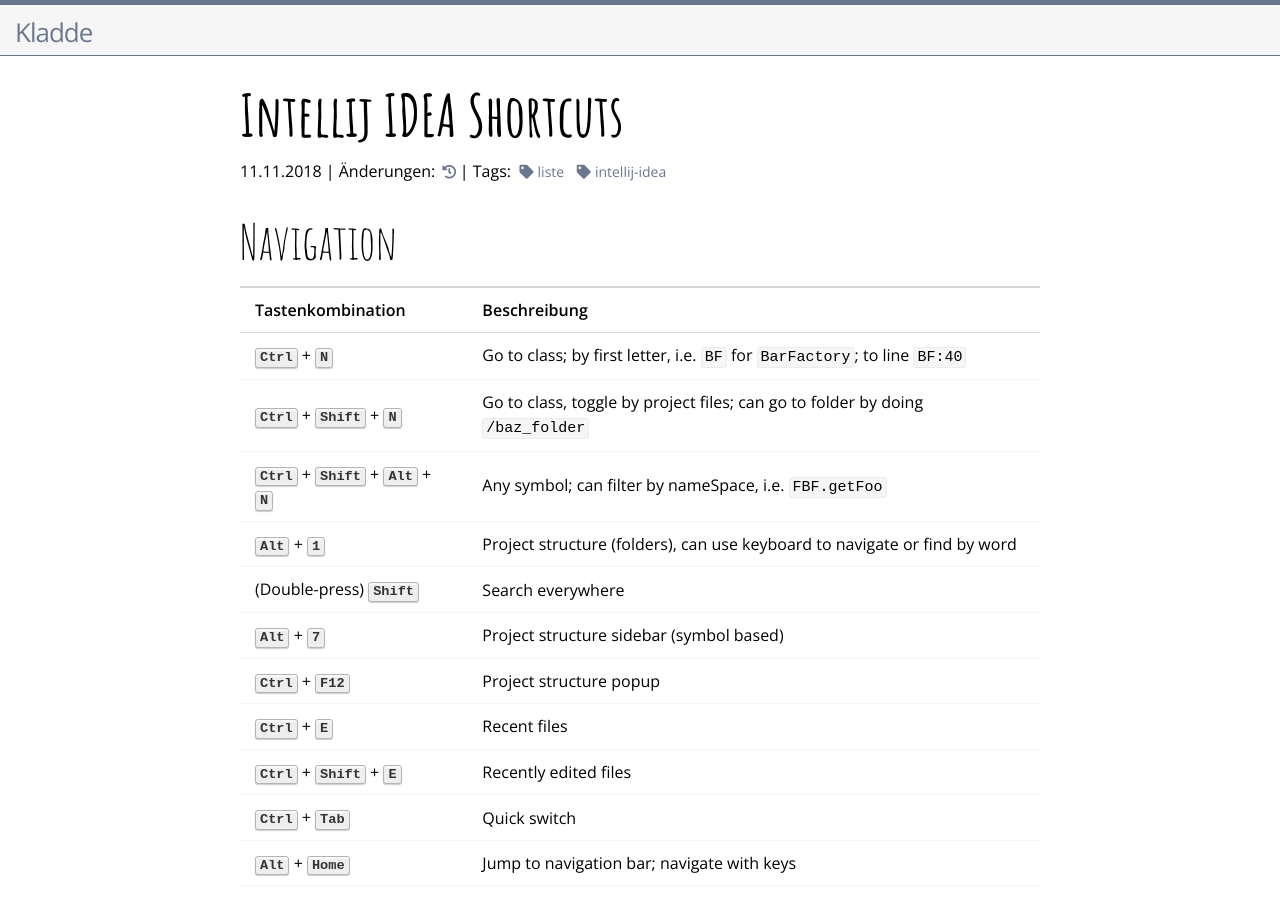
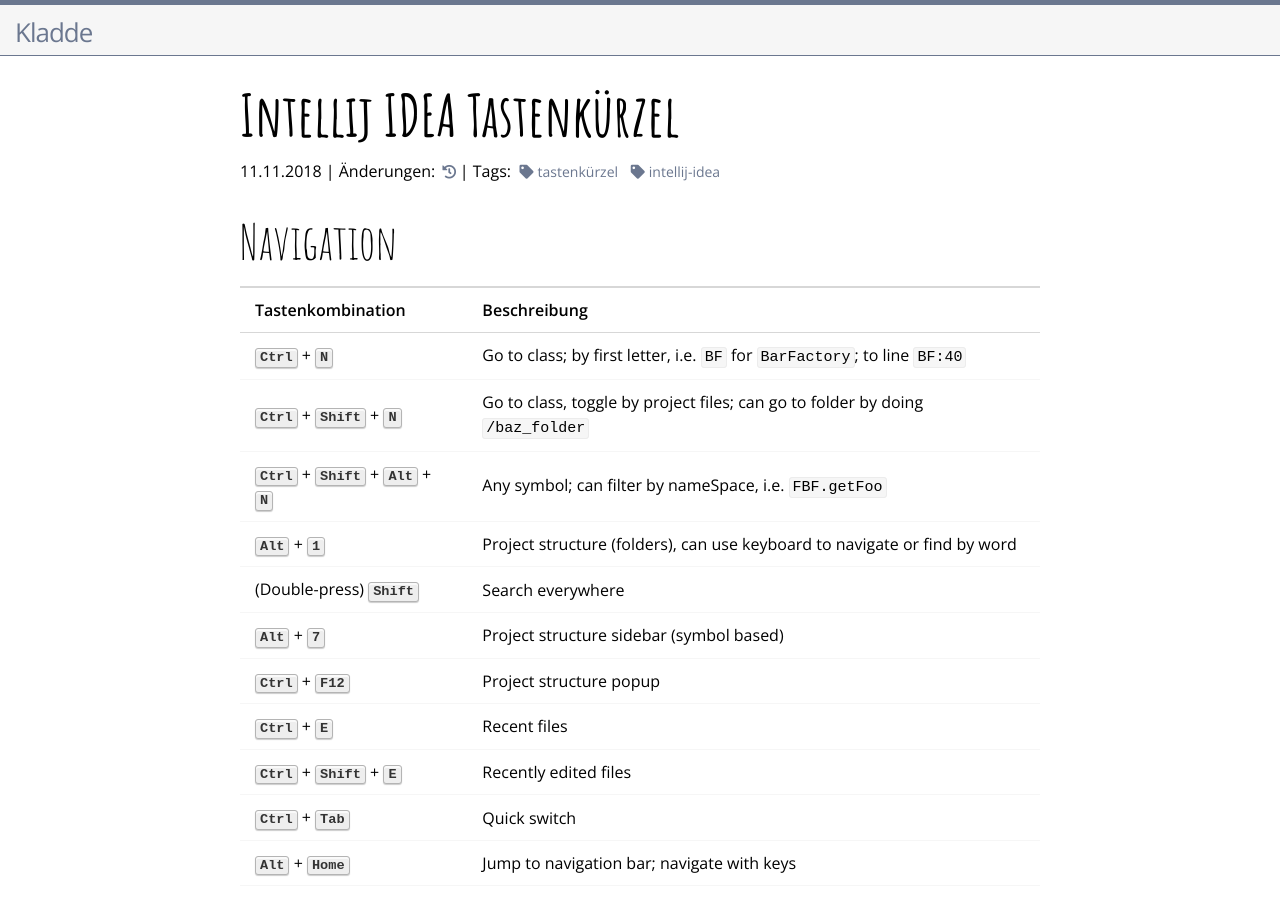
Before and after one commit to chhch/chhch.github.io, a Jekyll site: the page built from _posts/2018-11-11-intellij-idea-shortcuts.md, in a window 1280 px wide and 900 px high. Built offline with Jekyll 4.4.1, drawn with Linux system fonts in a browser that asks for light colours; nearby versions of some CDN libraries; our own code applies the rules of GitHub Pages for plain Markdown files; comment, search, counter and statistics services are not loaded.

Commit message:
Translate tag and title to german

```diff
--- a/_posts/2018-11-11-intellij-idea-shortcuts.md
+++ b/_posts/2018-11-11-intellij-idea-shortcuts.md
@@ -1,6 +1,6 @@
 ---
-title: Intellij IDEA Shortcuts
-tags: [liste, intellij-idea]
+title: Intellij IDEA Tastenkürzel
+tags: [tastenkürzel, intellij-idea]
 ---
 
 ## Navigation
```
